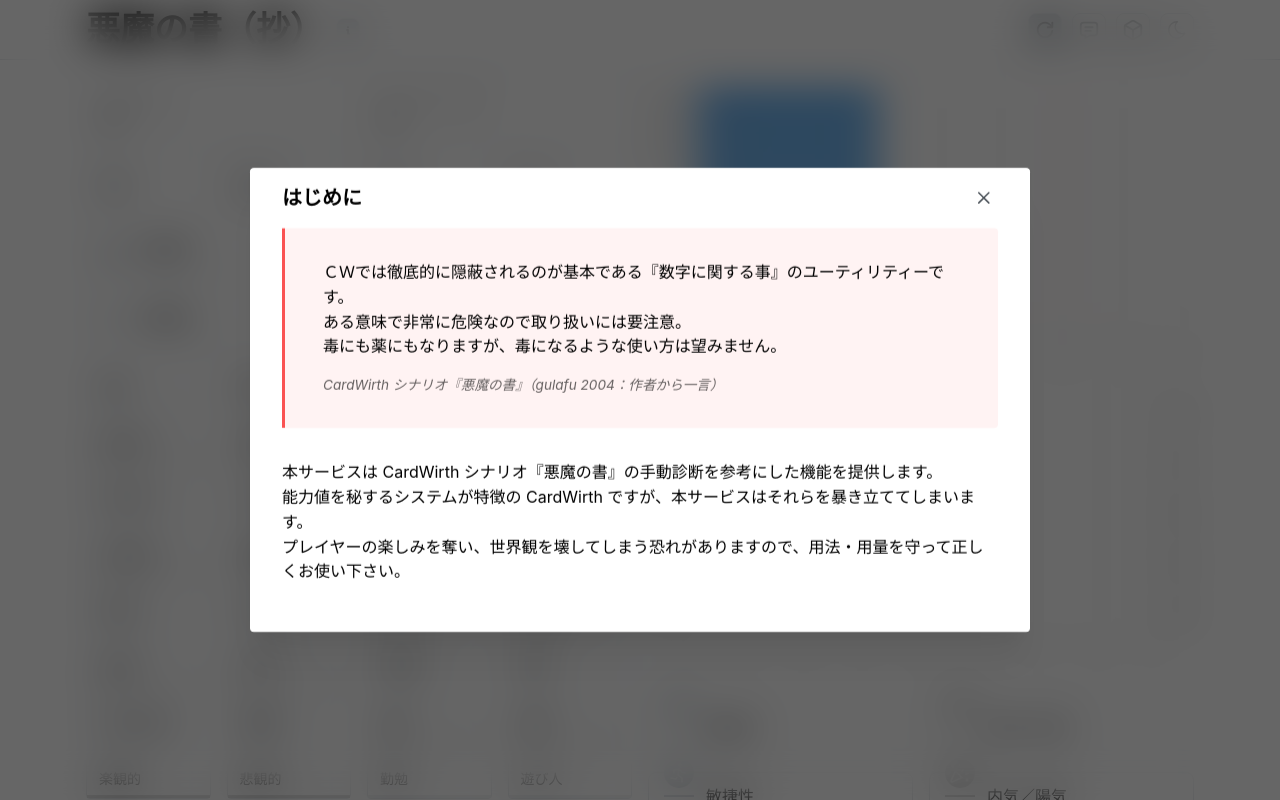
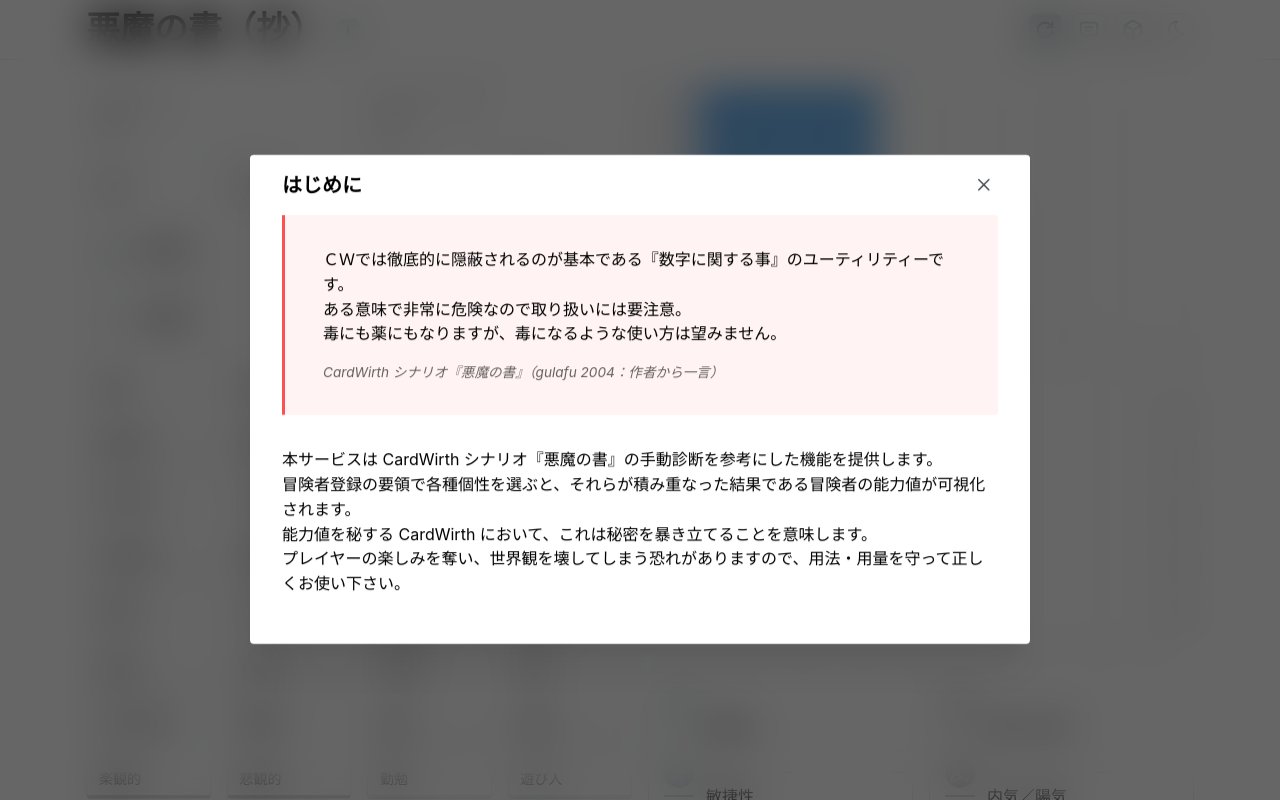
Before and after one commit to restrainhalation/cw-the-book-of-devil-excerpt, a Next.js app: page / in a window 1280 px wide. Both pictures are taken after a click on the button 348 px from the left and 29 px from the top of the page. Shown: the top 800 px of the page. Built offline with nearby package versions, Linux system fonts and the light colour scheme.

Commit message:
ℹ️ feat: update message of introduction

```diff
--- a/components/IntroductionModal/IntroductionModal.tsx
+++ b/components/IntroductionModal/IntroductionModal.tsx
@@ -36,7 +36,8 @@ export const IntroductionModal: FC<{
             </Blockquote>
             <Container my="xl" px={0} lh="xl">
               <Text>本サービスは CardWirth シナリオ『悪魔の書』の手動診断を参考にした機能を提供します。</Text>
-              <Text>能力値を秘するシステムが特徴の CardWirth ですが、本サービスはそれらを暴き立ててしまいます。</Text>
+              <Text>冒険者登録の要領で各種個性を選ぶと、それらが積み重なった結果である冒険者の能力値が可視化されます。</Text>
+              <Text>能力値を秘する CardWirth において、これは秘密を暴き立てることを意味します。</Text>
               <Text>プレイヤーの楽しみを奪い、世界観を壊してしまう恐れがありますので、用法・用量を守って正しくお使い下さい。</Text>
             </Container>
           </Modal.Body>
```
